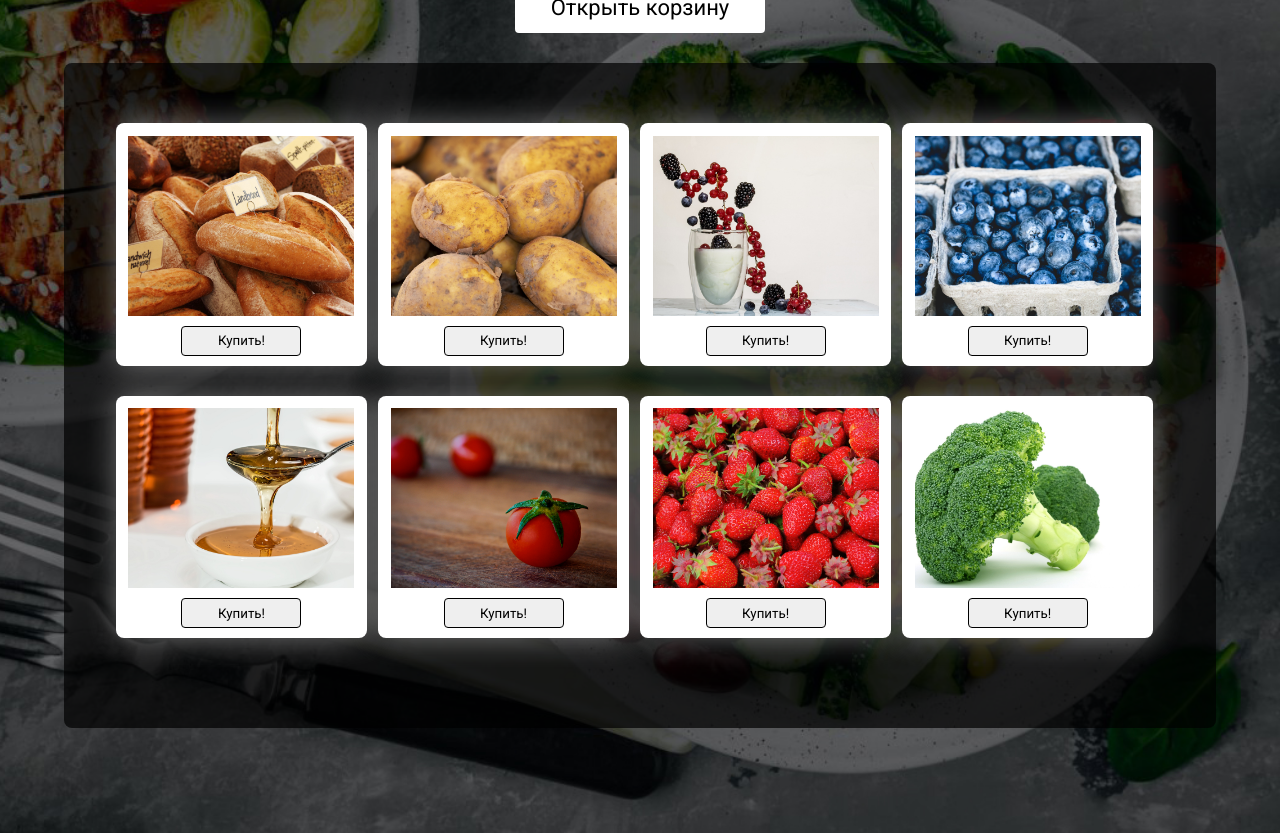
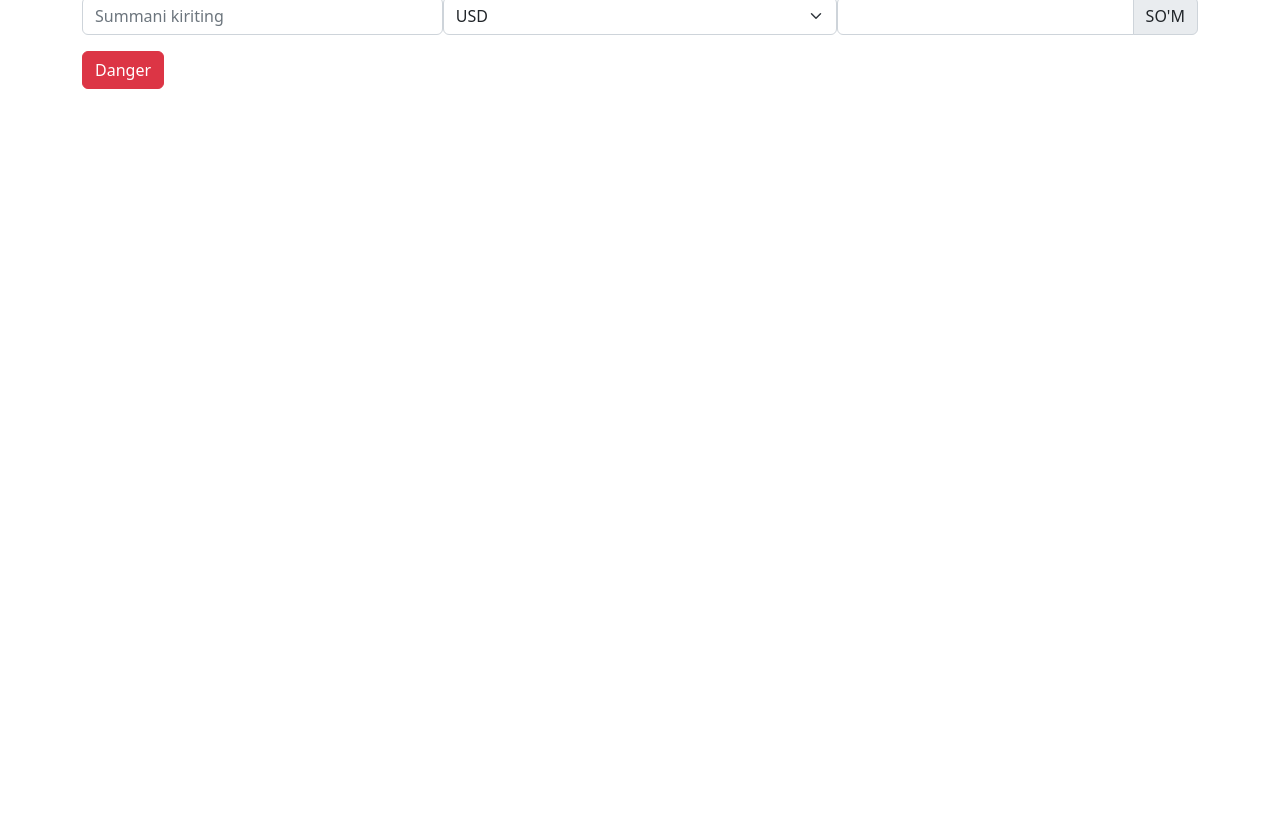
Before and after one commit to Muhammadislom-Dev/Online-shop, a plain HTML site: page index.html in a window 1280 px wide. Shown: the part 67-900 px from the top of the page. After the commit the page ends 800 px from the top, so only its background shows below. Drawn offline with nearby package versions, Linux system fonts and the light colour scheme.

Commit message:
update files

```diff
--- a/index.html
+++ b/index.html
@@ -1,67 +1,45 @@
 <!DOCTYPE html>
 <html lang="en">
 <head>
-	<meta charset="UTF-8">
-    <title></title>
-    <link href="https://fonts.googleapis.com/css?family=Roboto:300,400&display=swap&subset=cyrillic" rel="stylesheet">
-		<link rel="stylesheet" href="./style.css">
+    <meta charset="UTF-8">
+    <meta http-equiv="X-UA-Compatible" content="IE=edge">
+    <meta name="viewport" content="width=device-width, initial-scale=1.0">
+    <link href="https://cdn.jsdelivr.net/npm/bootstrap@5.2.0-beta1/dist/css/bootstrap.min.css" rel="stylesheet" integrity="sha384-0evHe/X+R7YkIZDRvuzKMRqM+OrBnVFBL6DOitfPri4tjfHxaWutUpFmBp4vmVor" crossorigin="anonymous">
+    <title>Document</title>
 </head>
 <body>
-	<main>
-		<div class="open" >Открыть корзину</div>
-		<div class="shop">
-			<div class="product">
-				<div class="product-card">
-					<img src="./img/bread.jpg" alt="bread">
-				</div>
-				<button>Купить!</button>
-			</div>
-			<div class="product">
-				<div class="product-card">
-					<img src="img/potato.jpg" alt="potato">
-				</div>
-				<button>Купить!</button>
-			</div>
-			<div class="product">
-				<div class="product-card">
-					<img src="img/yogurt.jpg" alt="yogurt">
-				</div>
-				<button>Купить!</button>
-			</div>
-			<div class="product">
-				<div class="product-card">
-					<img src="./img/blueberry.jpg" alt="blueberry">
-				</div>
-				<button>Купить!</button>
-			</div>
-			<div class="product">
-				<div class="product-card">
-					<img src="img/honey.jpg" alt="honey">
-				</div>
-				<button>Купить!</button>
-			</div>
-			<div class="product">
-				<div class="product-card">
-					<img src="img/tomato.jpg" alt="tomato">
-				</div>
-				<button>Купить!</button>
-			</div>
-			<div class="product">
-				<div class="product-card">
-					<img src="img/strawberries.jpg" alt="strawberries">
-				</div>
-				<button>Купить!</button>
-			</div>
-			<div class="product">
-				<div class="product-card">
-					<img src="img/broccoli.jpg" alt="broccoli">
-				</div>
-				<button>Купить!</button>
-			</div>
-		</div>
-	</main>
 
+    <div class="container">
+        <h1 class="hero__heading mb-3" style="text-align: center;">Chorsu dollar , yevro pokupaem</h1>
 
-	<script src="./index.js"></script>
+        <div class="wrapper">
+            <div class="hero__box d-flex">
+                <div class="input-group mb-3">
+                    <input type="number" class="form-control" id="krit" placeholder="Summani kiriting" aria-label="Username" aria-describedby="basic-addon1">
+                </div>
+
+                <select class="form-select mb-3" id="kurs" aria-label="Default select example">
+                    <option value="0">USD</option>
+                    <option value="1">Yevro</option>
+                    <option value="2">Rubl</option>
+                    <option value="3">Dinor</option>
+                </select>
+
+                <div class="input-group mb-3">
+                    <input type="number" class="form-control" id="chiqar" aria-label="Amount (to the nearest dollar)">
+                    <span class="input-group-text">SO'M</span>
+                </div>
+            </div>
+
+            <button type="submit" class="btn btn-danger d-flex justify-content-center">Danger</button>
+        </div>
+
+    </div>
+
+    <!-- JavaScript Bundle with Popper -->
+    <script src="https://cdn.jsdelivr.net/npm/bootstrap@5.2.0-beta1/dist/js/bootstrap.bundle.min.js" integrity="sha384-pprn3073KE6tl6bjs2QrFaJGz5/SUsLqktiwsUTF55Jfv3qYSDhgCecCxMW52nD2" crossorigin="anonymous"></script>
+    <script src="js/index.js">
+
+    </script>
 </body>
 </html>
--- a/index.js
+++ /dev/null
@@ -1,51 +0,0 @@
-window.addEventListener('DOMContentLoaded',function () {
-     let products = document.querySelectorAll('.product');
-     let buttons = document.querySelectorAll('button');
-     let openBtn = document.querySelector('.open');
-
-    function createCart() {
-        let cart = document.createElement('div');
-        let field = document.createElement('div');
-        let heading = document.createElement('h2');
-        let closeBtn = document.createElement('button');
-
-        cart.classList.add('cart');
-        field.classList.add('cart-field');
-        closeBtn.classList.add('close');
-
-        heading.textContent='В нашей корзинке';
-        closeBtn.textContent='Закрыть';
-
-        document.body.appendChild(cart);
-        cart.appendChild(heading);
-        cart.appendChild(field);
-        cart.appendChild(closeBtn);
-    }
-    createCart();
-
-    let cart = document.querySelector('.cart');
-    let closeBtn = document.querySelector('.close');
-    let field = document.querySelector('.cart-field');
-
-    openBtn.addEventListener('click',function () {
-        cart.style.display='block';
-    });
-
-    closeBtn.addEventListener('click',function () {
-        cart.style.display='none';
-    });
-
-        buttons.forEach(function (item, i) {
-            item.addEventListener('click', function () {
-                let cloneItem = products[i].cloneNode(true),
-                    btn = cloneItem.querySelector('button');
-
-
-                btn.remove()
-                field.appendChild(cloneItem)
-                products[i].remove()
-
-            })
-        })
-
-});
--- /dev/null
+++ b/js/index.js
@@ -0,0 +1,27 @@
+const elInput = document.querySelector("#krit");
+const elInputSelect = document.querySelector("#kurs");
+const elInputsom = document.querySelector("#chiqar");
+const elBtn = document.querySelector(".btn");
+
+elBtn.addEventListener ('click',function(evt){
+    evt.preventDefault()
+
+    const inputValue = elInput.value;
+    const inputSelect = elInputSelect.value;
+
+
+    let s;
+    if(inputSelect == 0){
+        s = parseInt(inputValue)*11095.41;
+    }else if(inputSelect==1){
+        s  = parseInt(inputValue)*11510.94;
+    }else if(inputSelect==2){
+        s  = parseInt(inputValue)*190.61;
+    }else if(inputSelect==3){
+        s  = parseInt(inputValue)*36261.77;
+    }else{
+        s = 1000;
+    }
+    console.log(s);
+    document.querySelector("#chiqar").value = s;
+})
--- a/style.css
+++ b/style.css
@@ -1,4 +1,4 @@
-* {
+/* * {
 	box-sizing: border-box;
 	margin: 0;
     padding: 0;
@@ -104,4 +104,4 @@ h2 {
 	background-color: #fff;
 	font-size: 26px;
 	margin-top: 10px;
-}
+} */
```
Also changed, not shown: img/tg.png (added).
